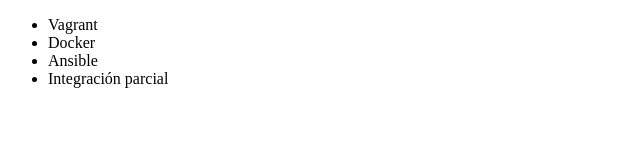
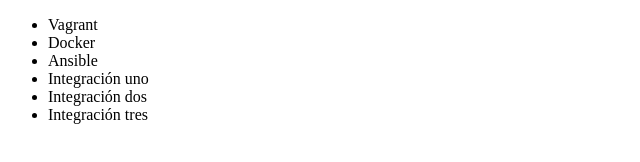
Before and after one commit to Lighger/ejemplo, a plain HTML site: page index.html in a window 1280 px wide. Shown: the whole page, without its empty margins (0-640 px from the left). Drawn offline with Linux system fonts and the light colour scheme.

Commit message:
colocando dos lineas mas de lista

```diff
--- a/index.html
+++ b/index.html
@@ -9,7 +9,9 @@
           <li> Vagrant</li>
           <li> Docker </li>
           <li> Ansible </li>
-          <li> Integración parcial </li>
+          <li> Integración uno </li>
+          <li> Integración dos </li>
+          <li> Integración tres </li>
      </ul>
 </body>
 </html>
```
